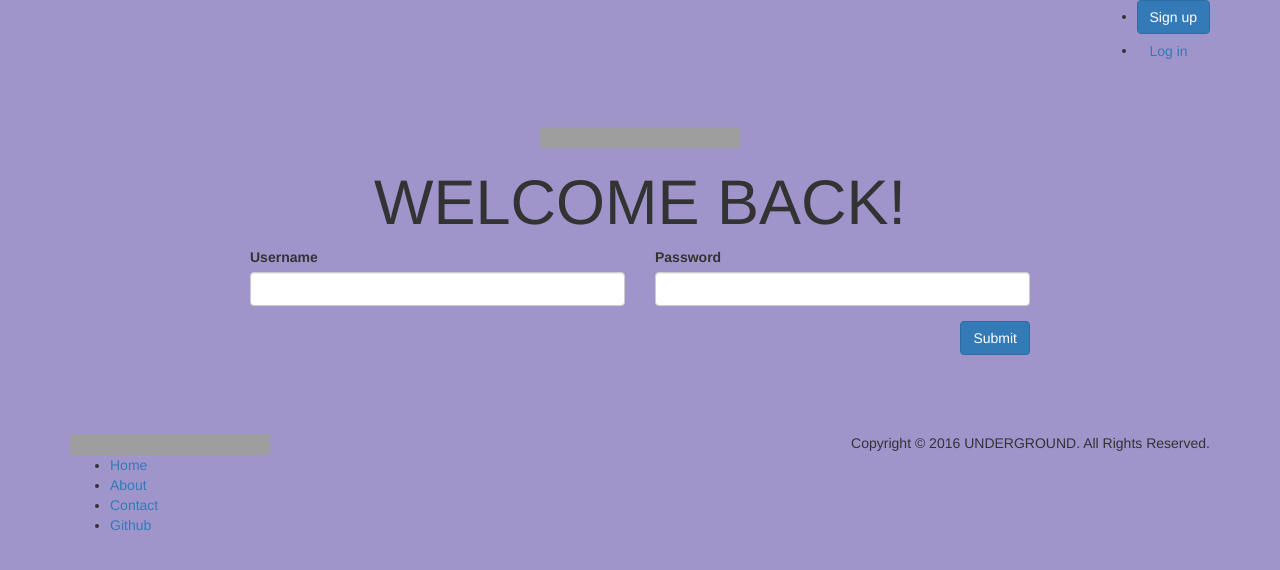
After one commit to chloenayon/underground, a Flask app: page /login in a window 1280 px wide. The commit adds this page. Shown: the top 570 px of the page. Run offline with Flask 2, Linux system fonts and the light colour scheme; parts of the project's set-up code (start-up, migrations or seed data) failed here and were passed over; some libraries are stand-ins or nearby versions; grey boxes are pictures that could not be loaded.

Commit message:
login page done

```diff
--- a/static/css/home.css
+++ b/static/css/home.css
@@ -1,5 +1,10 @@
 section.jumbotron {
   z-index: 1;
+  background: center center no-repeat;
+  -webkit-background-size: cover;
+  -moz-background-size: cover;
+  -o-background-size: cover;
+  background-size: cover;
 }
 
 section.jumbotron:after {
--- /dev/null
+++ b/templates/login.html
@@ -0,0 +1,92 @@
+{% extends "base.html" %} {% block title %} Welcome {% endblock %} {% block head %} {{ super() }}
+<link rel="stylesheet" href="static/css/home.css" media="screen" title="no title" charset="utf-8"> {% endblock %} {% block content %}
+<nav class="header bg-header transparent-light" data-pages="header" data-pages-header="autoresize" data-pages-resize-class="dark">
+  <div class="container relative">
+
+
+    <div class="pull-right menu-content mobile-dark clearfix" data-pages="menu-content" data-pages-direction="slideRight" id="header">
+
+      <div class="header-inner">
+        <ul class="menu">
+          <li>
+            <a class="btn btn-primary btn-cons" href="/signup" data-text="Sign up">Sign up</a>
+          </li>
+          <li>
+            <a class="btn btn-cons" href="/login" data-text="Log in">Log in</a>
+          </li>
+        </ul>
+      </div>
+    </div>
+  </div>
+</nav>
+
+<section class="jumbotron last full-height xs-full-height z-index-10" data-pages="parallax" data-pages-bg-image="assets/images/Hero.jpg">
+  <div class="container-xs-height full-height inner">
+    <div class="col-xs-height col-middle text-left">
+      <!-- START CONTENT -->
+      <div class="container">
+        <div class="row">
+          <div class="col-sm-10 col-sm-offset-1">
+            <div class="text-center sm-p-t-30">
+              <img src="static/img/logo-white.png" width="200" height="21" data-src-retina="static/img/logo-white.png" alt="" class="m-b-30">
+              <h1 class="font-montserrat text-uppercase hidden-xs text-white">Welcome Back!</h1>
+            </div>
+          </div>
+        </div>
+        <div class="row">
+          <div class="col-md-8 col-md-offset-2">
+            <div class="row">
+              <form role="form" class="m-t-15" id="login-form" action="/login" method="POST">
+                <div class="row">
+                  <div class="col-sm-6">
+                    <div class="form-group form-group-default required" aria-required="true">
+                      <label>Username</label>
+                      <input type="text" name="name" class="form-control" required="" aria-required="true">
+                    </div>
+                  </div>
+                  <div class="col-sm-6">
+                    <div class="form-group form-group-default required">
+                      <label>Password</label>
+                      <input type="text" name="last-name" class="form-control" required="" aria-required="true">
+                    </div>
+                  </div>
+                </div>
+                <div class="sm-p-t-10 clearfix">
+                  <button class="btn btn-primary font-montserrat all-caps fs-12 pull-right xs-pull-left">Submit</button>
+                </div>
+                <div class="clearfix"></div>
+              </form>
+            </div>
+          </div>
+        </div>
+      </div>
+      <!-- END CONTENT -->
+    </div>
+  </div>
+</section>
+<!-- END JUMBOTRON -->
+<!-- START FOOTER -->
+<section class="p-b-30 p-t-40">
+  <div class="container">
+    <div class="row">
+      <div class="col-sm-6">
+        <img src="static/img/logo.png" width="200" height="21" data-src-retina="static/img/logo.png" class="logo inline m-r-50" alt="">
+        <div class="m-t-10 ">
+          <ul class="no-style fs-11 no-padding font-arial">
+            <li class="inline no-padding"><a href="#" class=" text-master p-r-10 b-r b-grey">Home</a></li>
+            <li class="inline no-padding"><a href="#" class="hint-text text-master p-l-10 p-r-10 b-r b-grey">About</a></li>
+            <li class="inline no-padding"><a href="#" class="hint-text text-master p-l-10 p-r-10 b-r b-grey">Contact</a></li>
+            <li class="inline no-padding"><a href="#" class="hint-text text-master p-l-10 p-r-10 xs-no-padding xs-m-t-10">Github</a></li>
+          </ul>
+        </div>
+      </div>
+      <div class="col-sm-6 text-right font-arial sm-text-left">
+        <p class="fs-11 muted">Copyright &copy; 2016 UNDERGROUND. All Rights Reserved.</p>
+      </div>
+    </div>
+  </div>
+</section>
+
+{% endblock %} {% block foot %} {{ super() }}
+<script src="static/js/home.js" charset="utf-8"></script>
+{% endblock %}
```
Also changed, not shown: templates/signup.html (added, +101 -0 lines).
